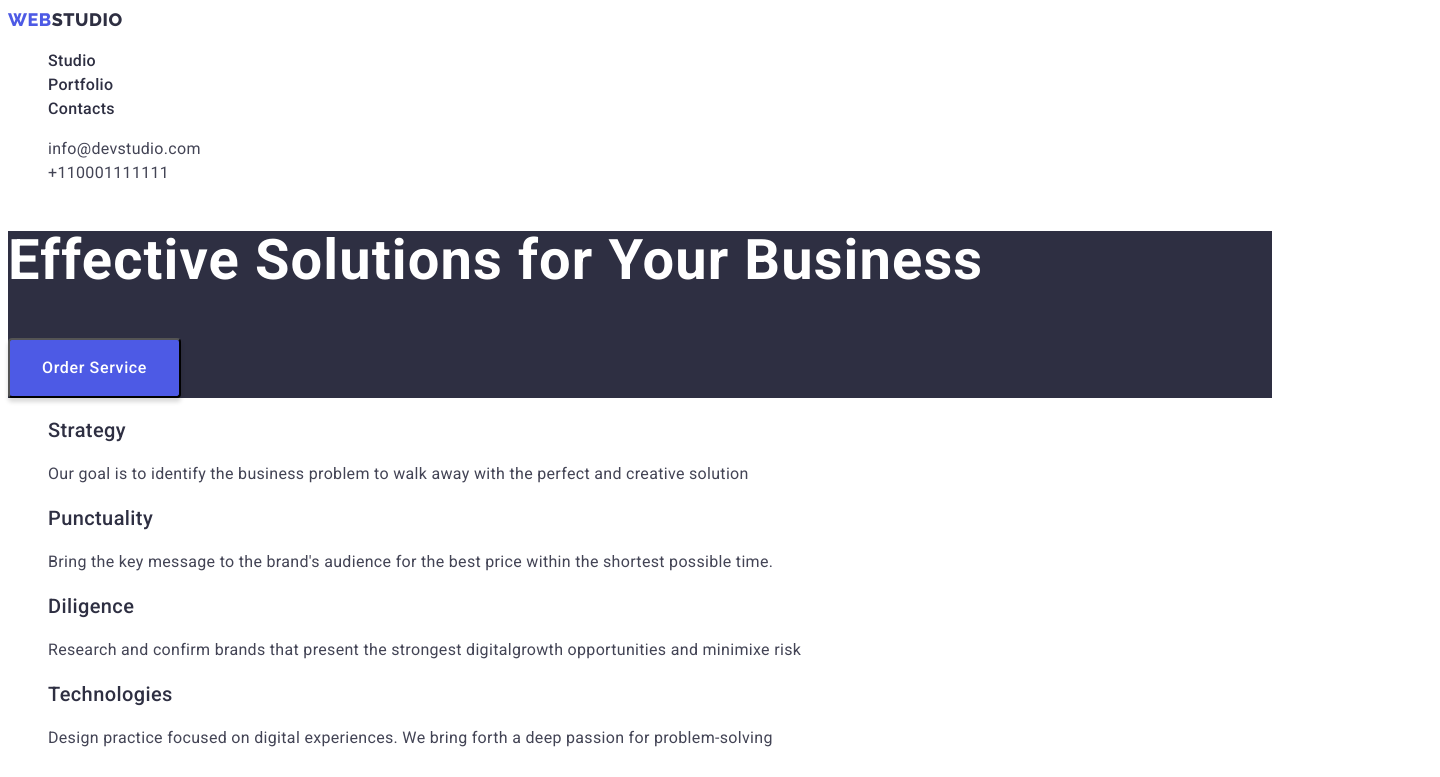
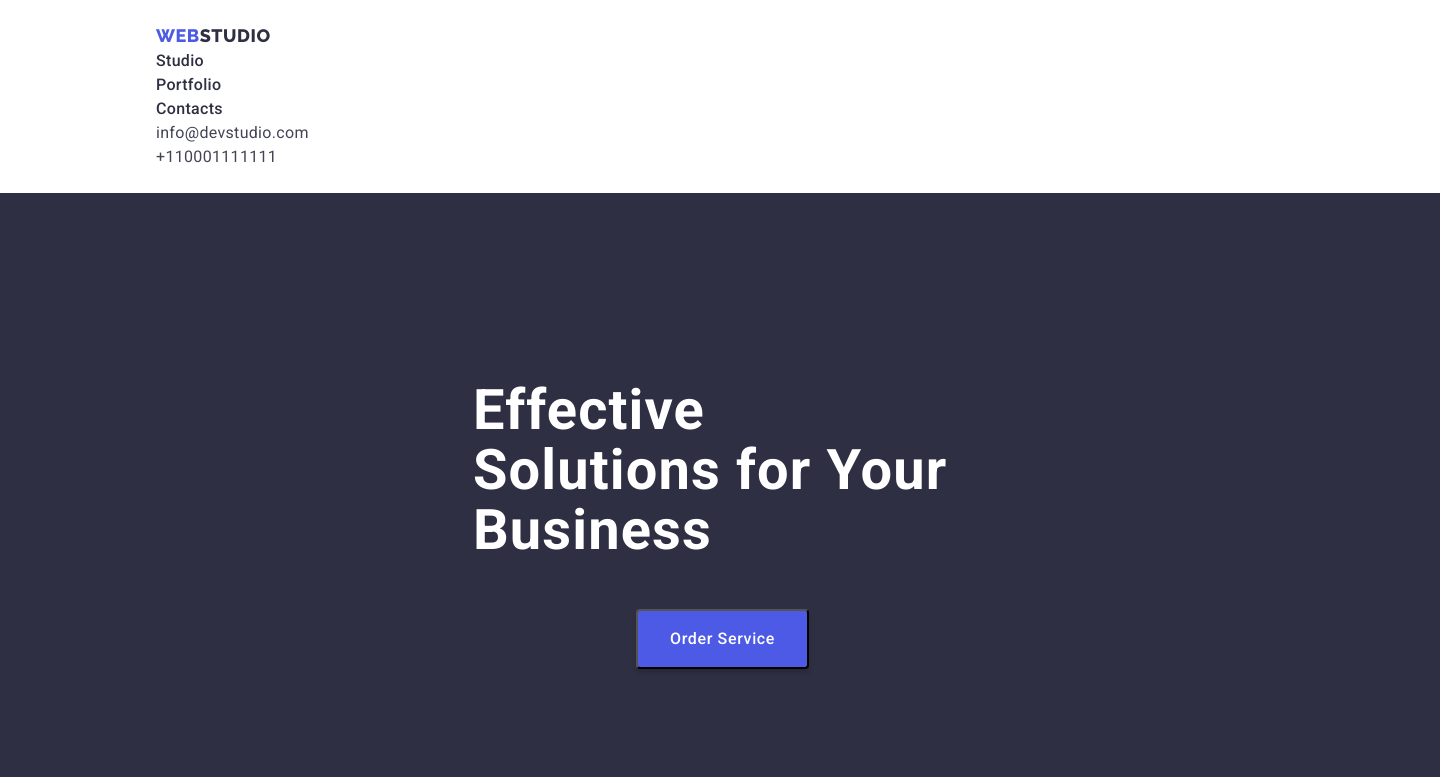
Before and after one commit to prokaza1/goit-markup-hw-03, a plain HTML site: page index.html in a window 1280 px wide. Shown: the top 777 px of the page, 1440 px wide, since content can reach past the window. Drawn offline with Linux system fonts and the light colour scheme.

Commit message:
start hm3

```diff
--- a/css/styles.css
+++ b/css/styles.css
@@ -14,8 +14,24 @@
 * {
   box-sizing: border-box;
 }
+.container {
+  width: 1440px;
+}
+h1,
+h2,
+h3,
+h4,
+h5,
+h6,
+p {
+  margin: 0;
+}
+ul {
+  padding-left: 0;
+  list-style: none;
+}
 .list {
-  list-style: none;
+  margin: 0;
 }
 .link {
   text-decoration: none;
@@ -27,8 +43,12 @@ body {
   color: var(--text-color);
   letter-spacing: 0.02em;
   background: #ffffff;
+  margin: 0px;
 }
-
+.header {
+  padding: 24px 156px 24px 156px;
+  margin: 0px;
+}
 .logo-web {
   letter-spacing: 0.03em;
   text-transform: uppercase;
@@ -80,14 +100,19 @@ body {
 /* main-content */
 .hero {
   background: var(--color-tx-ourworkers);
+  width: 1440px;
+  height: 600px;
+  margin: 0px;
 }
 .hero-title {
   font-weight: 700;
   font-size: 56px;
   line-height: 1.07;
 
+  padding: 188px 473px 48px 473px;
   letter-spacing: 0.02em;
   color: var(--text-color-hero);
+  margin: 0px;
 }
 .hero-button {
   cursor: pointer;
@@ -101,6 +126,7 @@ body {
   color: var(--text-color-hero);
   padding: 16px 32px;
   letter-spacing: 0.04em;
+  margin-left: 636px;
 }
 .hero-button:hover {
   background: #404bbf;
--- a/index.html
+++ b/index.html
@@ -14,7 +14,7 @@
     <link rel="stylesheet" href="css/styles.css" />
   </head>
   <body>
-    <header class="header">
+    <header class="header container">
       <nav class="navigation">
         <a href="" class="logo link"
           ><span class="logo-web">WEB</span
@@ -47,7 +47,7 @@
         </ul>
       </address>
     </header>
-    <main>
+    <main class="container">
       <section class="hero">
         <h1 class="hero-title">Effective Solutions for Your Business</h1>
         <button class="hero-button" type="button">Order Service</button>
@@ -163,7 +163,7 @@
         </ul>
       </section>
     </main>
-    <footer class="footer">
+    <footer class="footer container">
       <a class="logo link" href="">
         <span class="logo-web">WEB</span
         ><span class="logo-studio-footer">STUDIO</span></a
```
